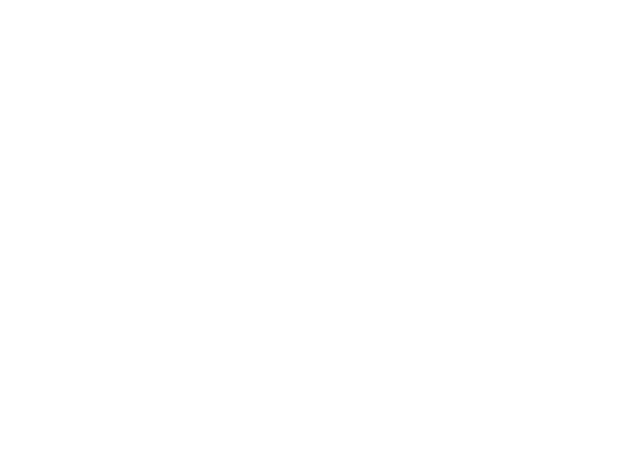
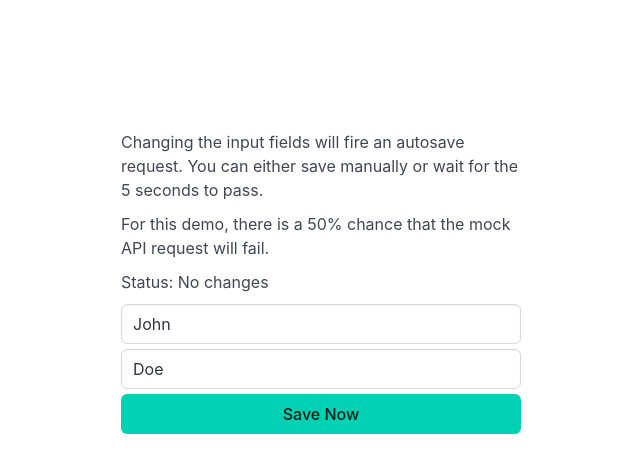
Before and after one commit to namitoyokota/blips, an Angular app: page /autosave in a window 1280 px wide. Before the commit this address led to /. Shown: the top 472 px of the page, without its empty margins (319-959 px from the left). Built offline with nearby package versions, Linux system fonts and the light colour scheme.

Commit message:
New blip: autosave service.

```diff
--- a/src/app/autosave/autosave.component.html
+++ b/src/app/autosave/autosave.component.html
@@ -1 +1,12 @@
-<p>autosave works!</p>
+<p>Changing the input fields will fire an autosave request. You can either save manually or wait for the 5 seconds to pass.</p>
+<p>For this demo, there is a 50% chance that the mock API request will fail.</p>
+
+<p>Status: {{ status | async }}</p>
+
+<form class="editor" (submit)="savePersonNow()">
+    <input class="input" type="text" name="first-name" placeholder="First Name" [(ngModel)]="person.firstName" (keydown)="savePerson()" />
+    <input class="input" type="text" name="last-name" placeholder="Last Name" [(ngModel)]="person.lastName" (keydown)="savePerson()" />
+    <button class="button is-primary" type="submit" [disabled]="error | async">Save Now</button>
+</form>
+
+<p *ngIf="error | async" class="error">Previous save request resulted in an error.</p>
--- a/src/app/autosave/autosave.component.scss
+++ b/src/app/autosave/autosave.component.scss
@@ -0,0 +1,16 @@
+:host {
+    display: flex;
+    flex-direction: column;
+    row-gap: 10px;
+    padding: 50px;
+}
+
+.editor {
+    display: flex;
+    flex-direction: column;
+    row-gap: 5px;
+}
+
+.error {
+    color: red;
+}
--- a/src/app/autosave/autosave.component.ts
+++ b/src/app/autosave/autosave.component.ts
@@ -1,12 +1,34 @@
 import { Component } from '@angular/core';
+import { Person } from 'src/models/person';
+import { AutosavePersonService } from 'src/services/autosave-person.service';
 
 @Component({
-  selector: 'app-autosave',
-  standalone: true,
-  imports: [],
-  templateUrl: './autosave.component.html',
-  styleUrl: './autosave.component.scss'
+    templateUrl: './autosave.component.html',
+    styleUrl: './autosave.component.scss',
 })
 export class AutosaveComponent {
+    /** Data on the person */
+    person = new Person();
 
+    /** Status of the autosave request */
+    status = this.autosavePersonService.status$;
+
+    /** Error on previous API request */
+    error = this.autosavePersonService.error$;
+
+    constructor(private autosavePersonService: AutosavePersonService) {}
+
+    /**
+     * Fires save request to autosave service
+     */
+    savePerson(): void {
+        this.autosavePersonService.requestSave(this.person);
+    }
+
+    /**
+     * Immediately saves changes on person object
+     */
+    savePersonNow(): void {
+        this.autosavePersonService.saveNow(this.person);
+    }
 }
--- /dev/null
+++ b/src/enums/save-status.ts
@@ -0,0 +1,6 @@
+export enum SaveStatus {
+    UNSAVED = 'Unsaved changes',
+    SAVING = 'Saving',
+    SAVED = 'Changes saved',
+    NULL = 'No changes',
+}
--- a/src/models/routes.ts
+++ b/src/models/routes.ts
@@ -1,4 +1,5 @@
 import { Routes } from '@angular/router';
+import { AutosaveComponent } from 'src/app/autosave/autosave.component';
 import { FormTourComponent } from 'src/app/form-tour/form-tour.component';
 import { HomeComponent } from 'src/app/home/home.component';
 import { MailboxComponent } from 'src/app/mailbox/mailbox.component';
@@ -12,4 +13,5 @@ export const routes: Routes = [
     { title: 'Mailbox Service', path: 'mailbox', component: MailboxComponent },
     { title: 'Rich Markdown Editor', path: 'rich-markdown', component: RichMarkdownComponent },
     { title: 'Store Service', path: 'store', component: StoreComponent },
+    { title: 'Autosave Service', path: 'autosave', component: AutosaveComponent },
 ];
--- /dev/null
+++ b/src/services/api.service.ts
@@ -0,0 +1,20 @@
+import { Person } from 'src/models/person';
+
+export class ApiService {
+    constructor() {}
+
+    /**
+     * Mock API request to show demo
+     */
+    save(person: Person): Promise<void> {
+        return new Promise<void>((resolve, reject) => {
+            if (Math.ceil(Math.random() * 10) > 5) {
+                setTimeout(() => {
+                    resolve();
+                }, 1000);
+            } else {
+                reject();
+            }
+        });
+    }
+}
--- /dev/null
+++ b/src/services/autosave-person.service.ts
@@ -0,0 +1,32 @@
+import { Injectable } from '@angular/core';
+import { SaveStatus } from 'src/enums/save-status';
+import { Person } from 'src/models/person';
+import { ApiService } from './api.service';
+import { AutosaveService } from './autosave.service';
+
+@Injectable({ providedIn: 'root' })
+export class AutosavePersonService extends AutosaveService<Person> {
+    constructor(private apiService: ApiService) {
+        super();
+    }
+
+    /**
+     * Calls API to save person's data
+     */
+    saveData(): Promise<void> {
+        return new Promise((resolve, reject) => {
+            this.status.next(SaveStatus.SAVING);
+            this.apiService
+                .save(this.dataToSave)
+                .then(() => {
+                    this.clearRequest();
+                    resolve();
+                })
+                .catch(() => {
+                    this.status.next(SaveStatus.UNSAVED);
+                    this.error.next(true);
+                    reject();
+                });
+        });
+    }
+}
--- /dev/null
+++ b/src/services/autosave.service.ts
@@ -0,0 +1,81 @@
+import { BehaviorSubject, first, Observable, Subscription, timer } from 'rxjs';
+import { SaveStatus } from 'src/enums/save-status';
+
+export abstract class AutosaveService<T> {
+    /** Request object to save on the next trigger */
+    protected dataToSave: T = null;
+
+    /** Current status of the save */
+    protected status = new BehaviorSubject<SaveStatus>(SaveStatus.NULL);
+
+    /** Current status of the save */
+    status$ = this.status.asObservable();
+
+    /** Indicates error happened on last API call */
+    protected error = new BehaviorSubject<boolean>(false);
+
+    /** Indicates error happened on last API call */
+    error$ = this.error.asObservable();
+
+    /** Observable for timer ticks */
+    private timer$: Observable<number>;
+
+    /** Subscription listening to latest timer */
+    private timerSubscription: Subscription;
+
+    /** Frequency of the timer tick in milliseconds */
+    private readonly tickFrequency = 5000;
+
+    constructor() {}
+
+    /** Calls API to save data */
+    abstract saveData(): Promise<void>;
+
+    /**
+     * Requests service to save data on the next tick
+     * @param request Data to save
+     */
+    requestSave(request: T): void {
+        this.timerSubscription?.unsubscribe();
+
+        this.timer$ = timer(this.tickFrequency);
+        this.dataToSave = request;
+        this.error.next(false);
+        this.status.next(SaveStatus.UNSAVED);
+
+        this.listenToTimer();
+    }
+
+    /**
+     * Saves data at the moment of the request
+     * @param request Data to save
+     */
+    saveNow(request: T): Promise<void> {
+        this.status.next(SaveStatus.UNSAVED);
+        this.dataToSave = request;
+        this.error.next(false);
+
+        return this.saveData();
+    }
+
+    /**
+     * Empties save request
+     */
+    clearRequest(): void {
+        this.status.next(SaveStatus.SAVED);
+        this.dataToSave = null;
+        this.error.next(false);
+    }
+
+    /**
+     * Triggers save on timer tick
+     */
+    private listenToTimer(): void {
+        this.timerSubscription = this.timer$.pipe(first()).subscribe(() => {
+            const triggerSave = this.dataToSave && !this.error.getValue() && this.status.getValue() === SaveStatus.UNSAVED;
+            if (triggerSave) {
+                this.saveData();
+            }
+        });
+    }
+}
```
Also changed, not shown: src/app/app.module.ts (+5 -2 lines), 1 other file (tests, documents, lock files or other folders).
